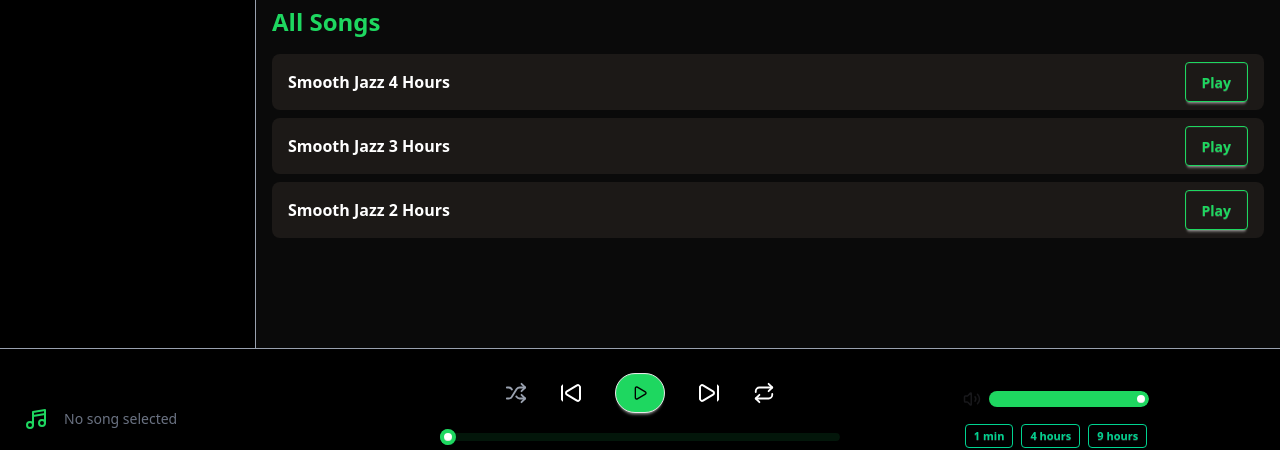
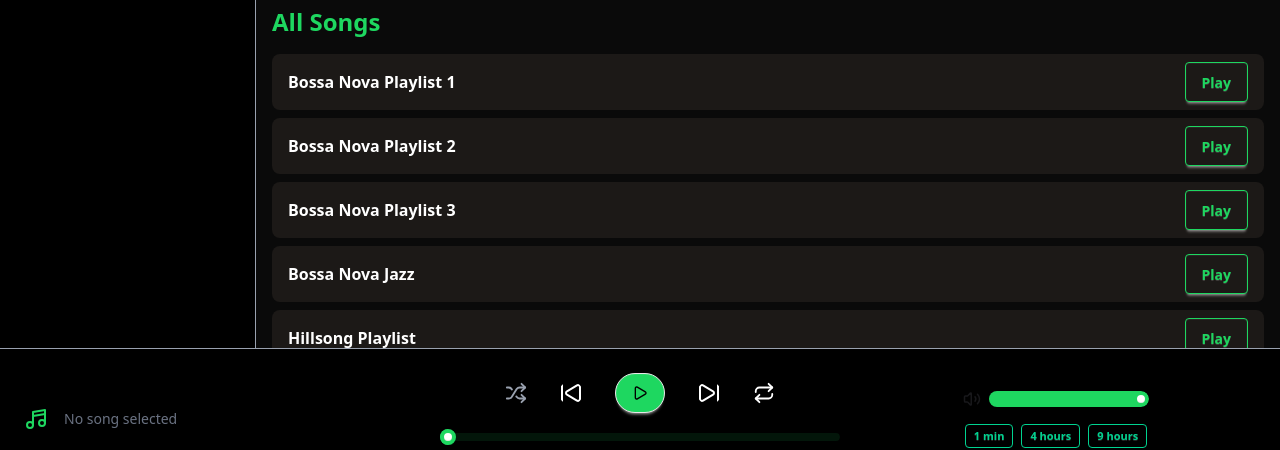
Before and after one commit to ashdroidcmd/rasp-music-player, a React (Vite) app: page / in a window 1280 px wide. Shown: the part 311-761 px from the top of the page. Built offline with nearby package versions, Linux system fonts and the light colour scheme.

Commit message:
updated and added new music

```diff
--- a/public/data/Audio.json
+++ b/public/data/Audio.json
@@ -1,17 +1,66 @@
 [
   {
     "id": 1,
-    "title": "Smooth Jazz 4 Hours",
-    "src": "https://www.dropbox.com/scl/fi/06mgm2as6z70ea7shwcoc/Smooth-Jazz-4-HOURS-Smooth-Jazz-Saxophone-Instrumental-Music-for-Relaxation-and-Chilling-Out.mp3?rlkey=gsh36c4wjnvm7gf0t75o220e1&st=7cl3ueqs&raw=1"
+    "title": "Bossa Nova Playlist 1",
+    "src": "https://www.dropbox.com/scl/fi/53ci3a7kmffe4hmdg84ba/Bossa-Nova-1.mp3?rlkey=0j9dcboaf9vjn3hnc55rj5o44&st=5khmn2yv&raw=1"
   },
   {
     "id": 2,
-    "title": "Smooth Jazz 3 Hours",
-    "src": "https://www.dropbox.com/scl/fi/cc31xmsvre4nqkp3epfkq/Smooth-Jazz-4-HOURS-Smooth-Jazz-Saxophone-Instrumental-Music-for-Relaxing-and-Chilling-Out.mp3?rlkey=omob32ox0fi4zyyercb5tdm31&st=4wwi6hdj&raw=1"
+    "title": "Bossa Nova Playlist 2",
+    "src": "https://www.dropbox.com/scl/fi/xh1dpyplein0hkuaz2ovf/Bossa-Nova-2.mp3?rlkey=xtzmsh0k1rvjtq8n9oydl9pp0&st=443uill9&raw=1"
   },
   {
     "id": 3,
-    "title": "Smooth Jazz 2 Hours",
-    "src": "https://www.dropbox.com/scl/fi/huo751zq5n6l3zi5e22ow/Smooth-Jazz-Saxophone-Music-Cool-Cafe-Vibes-Relaxing-Saxophone-Instrumental-for-Dinner-Chill.mp3?rlkey=t82sgzzuluryap5gae8f6hz24&st=hbmlkze1&raw=1"
+    "title": "Bossa Nova Playlist 3",
+    "src": "https://www.dropbox.com/scl/fi/yo55ntdbwp2cdkxgn4iw4/Bossa-Nova-Instrumental.mp3?rlkey=3g52ggojgq7la3pezl7ezn10w&st=to7lguvv&raw=1"
+  },
+  {
+    "id": 4,
+    "title": "Bossa Nova Jazz",
+    "src": "https://www.dropbox.com/scl/fi/qqbxt1oym8dfdtquflrt3/Bossa-Nova-Jazz.mp3?rlkey=xkl6d6eo8fal81634gaqkvdqs&st=wxvtbxi5&raw=1"
+  },
+  {
+    "id": 5,
+    "title": "Hillsong Playlist",
+    "src": "https://www.dropbox.com/scl/fi/5z7qrqxtnfy7bp98euv9w/Hillsong-Playlist.mp3?rlkey=lv4emkjgejqe4upq34dks4er3&st=m0im9szk&raw=1"
+  },
+  {
+    "id": 6,
+    "title": "CityAlight Playlist",
+    "src": "https://www.dropbox.com/scl/fi/x3xv43oodnpf1y7tmeqy9/CityAlight-Playlist.mp3?rlkey=2z23uamoh6ujbknij6qu4n1fu&st=o0xbycr8&raw=1"
+  },
+  {
+    "id": 7,
+    "title": "Elevation Playlist",
+    "src": "https://www.dropbox.com/scl/fi/bjcdy4e37h1asi5qtjpie/Elevation-Playlist.mp3?rlkey=sieolkyhlr45ngltx81n0lg4o&st=udkre8yq&raw=1"
+  },
+  {
+    "id": 8,
+    "title": "Hillsong Instrumental Playlist",
+    "src": "https://www.dropbox.com/scl/fi/7m9hcq5g8k9nymrxmumom/Hillsong-Instrumental.mp3?rlkey=7x7tafyve6gb9o8m28gpjffsl&st=30kbx8ab&raw=1"
+  },
+  {
+    "id": 9,
+    "title": "4 Hours Worship Song Piano Playlist",
+    "src": "https://www.dropbox.com/scl/fi/iqvyxrbgj6f9sh36tiy69/4-Hours-Worship-Piano.mp3?rlkey=0qkdrkj8mrcnnjijqe1m2zyc3&st=0eszoldg&raw=1"
+  },{
+    "id": 10,
+    "title": "Jose Mari Chan Playlist",
+    "src": "https://www.dropbox.com/scl/fi/y3cg4ofkagqodpz7k37uo/Jose-Mari-Chan-Songs.mp3?rlkey=j963zujbs54x405a7cp709zxg&st=1d2qjmwl&raw=1"
+  },
+  {
+    "id": 11,
+    "title": "100 Christmas Songs Playlist",
+    "src": "https://www.dropbox.com/scl/fi/1stcdpdvjuw9iatyh2bq9/Top-100-Christmas-Songs.mp3?rlkey=hycpipra1f9r1bvvwdm61gbh5&st=7zirm0h4&raw=1"
+  },
+  {
+    "id": 12,
+    "title": "Michael Buble Playlist",
+    "src": "https://www.dropbox.com/scl/fi/iqs193rn75ha5hgbb9hqt/Michael-Buble-Christmas-Album.mp3?rlkey=qyokmilp3ko1dj40st7jm0ceo&st=oz2t74y9&raw=1"
+  },
+  {
+    "id": 13,
+    "title": "Top 100 Christmas Songs 2",
+    "src": "https://www.dropbox.com/scl/fi/2czxaycfddb7i3k961835/Top-Christmas-Song-2.mp3?rlkey=91ayboqsoa1pzmsluavyichdn&st=67mm0629&raw-1"
   }
 ]
--- a/public/data/christian.json
+++ b/public/data/christian.json
@@ -1,7 +1,27 @@
 [
   {
     "id": 1,
-    "title": "Queen - Bohemian Rhapsody",
-    "src": "https://uc37d581bb91a0943f338b7ee2ce.dl.dropboxusercontent.com/cd/0/inline/CtITIXdPonljeFL6kISm84oEN84vqD_yH4VwOEmAfV8-lD3z4CkXT72Sl7N48Y7PT3F9If4C7YvkHRKSM3Q4gGKwcwksFOcB6S-Zkq9hn5tSA2wKCs-FtbMxlsuT9r5U5_FotpSJcJTbFDrsuvpgpMBU/file#"
+    "title": "Hillsong Playlist",
+    "src": "https://www.dropbox.com/scl/fi/5z7qrqxtnfy7bp98euv9w/Hillsong-Playlist.mp3?rlkey=lv4emkjgejqe4upq34dks4er3&st=m0im9szk&raw=1"
+  },
+  {
+    "id": 2,
+    "title": "CityAlight Playlist",
+    "src": "https://www.dropbox.com/scl/fi/x3xv43oodnpf1y7tmeqy9/CityAlight-Playlist.mp3?rlkey=2z23uamoh6ujbknij6qu4n1fu&st=o0xbycr8&raw=1"
+  },
+  {
+    "id": 3,
+    "title": "Elevation Playlist",
+    "src": "https://www.dropbox.com/scl/fi/bjcdy4e37h1asi5qtjpie/Elevation-Playlist.mp3?rlkey=sieolkyhlr45ngltx81n0lg4o&st=udkre8yq&raw=1"
+  },
+  {
+    "id": 4,
+    "title": "Hillsong Instrumental Playlist",
+    "src": "https://www.dropbox.com/scl/fi/7m9hcq5g8k9nymrxmumom/Hillsong-Instrumental.mp3?rlkey=7x7tafyve6gb9o8m28gpjffsl&st=30kbx8ab&raw=1"
+  },
+  {
+    "id": 5,
+    "title": "4 Hours Worship Song Piano Playlist",
+    "src": "https://www.dropbox.com/scl/fi/iqvyxrbgj6f9sh36tiy69/4-Hours-Worship-Piano.mp3?rlkey=0qkdrkj8mrcnnjijqe1m2zyc3&st=0eszoldg&raw=1"
   }
 ]
--- /dev/null
+++ b/public/data/christmas.json
@@ -0,0 +1,22 @@
+[
+  {
+    "id": 1,
+    "title": "Jose Mari Chan Playlist",
+    "src": "https://www.dropbox.com/scl/fi/y3cg4ofkagqodpz7k37uo/Jose-Mari-Chan-Songs.mp3?rlkey=j963zujbs54x405a7cp709zxg&st=1d2qjmwl&raw=1"
+  },
+  {
+    "id": 2,
+    "title": "100 Christmas Songs Playlist",
+    "src": "https://www.dropbox.com/scl/fi/1stcdpdvjuw9iatyh2bq9/Top-100-Christmas-Songs.mp3?rlkey=hycpipra1f9r1bvvwdm61gbh5&st=7zirm0h4&raw=1"
+  },
+  {
+    "id": 3,
+    "title": "Michael Buble Playlist",
+    "src": "https://www.dropbox.com/scl/fi/iqs193rn75ha5hgbb9hqt/Michael-Buble-Christmas-Album.mp3?rlkey=qyokmilp3ko1dj40st7jm0ceo&st=oz2t74y9&raw=1"
+  },
+  {
+    "id": 3,
+    "title": "Top 100 Christmas Songs 2",
+    "src": "https://www.dropbox.com/scl/fi/2czxaycfddb7i3k961835/Top-Christmas-Song-2.mp3?rlkey=91ayboqsoa1pzmsluavyichdn&st=67mm0629&raw-1"
+  }
+]
--- a/public/data/jazz.json
+++ b/public/data/jazz.json
@@ -1,17 +1,22 @@
 [
   {
     "id": 1,
-    "title": "Smooth Jazz 4 Hours",
-    "src": "https://www.dropbox.com/scl/fi/06mgm2as6z70ea7shwcoc/Smooth-Jazz-4-HOURS-Smooth-Jazz-Saxophone-Instrumental-Music-for-Relaxation-and-Chilling-Out.mp3?rlkey=gsh36c4wjnvm7gf0t75o220e1&st=7cl3ueqs&raw=1"
+    "title": "Bossa Nova Playlist 1",
+    "src": "https://www.dropbox.com/scl/fi/53ci3a7kmffe4hmdg84ba/Bossa-Nova-1.mp3?rlkey=0j9dcboaf9vjn3hnc55rj5o44&st=5khmn2yv&raw=1"
   },
   {
     "id": 2,
-    "title": "Smooth Jazz 3 Hours",
-    "src": "https://www.dropbox.com/scl/fi/cc31xmsvre4nqkp3epfkq/Smooth-Jazz-4-HOURS-Smooth-Jazz-Saxophone-Instrumental-Music-for-Relaxing-and-Chilling-Out.mp3?rlkey=omob32ox0fi4zyyercb5tdm31&st=4wwi6hdj&raw=1"
+    "title": "Bossa Nova Playlist 2",
+    "src": "https://www.dropbox.com/scl/fi/xh1dpyplein0hkuaz2ovf/Bossa-Nova-2.mp3?rlkey=xtzmsh0k1rvjtq8n9oydl9pp0&st=443uill9&raw=1"
   },
   {
     "id": 3,
-    "title": "Smooth Jazz 2 Hours",
-    "src": "https://www.dropbox.com/scl/fi/huo751zq5n6l3zi5e22ow/Smooth-Jazz-Saxophone-Music-Cool-Cafe-Vibes-Relaxing-Saxophone-Instrumental-for-Dinner-Chill.mp3?rlkey=t82sgzzuluryap5gae8f6hz24&st=hbmlkze1&raw=1"
+    "title": "Bossa Nova Playlist 3",
+    "src": "https://www.dropbox.com/scl/fi/yo55ntdbwp2cdkxgn4iw4/Bossa-Nova-Instrumental.mp3?rlkey=3g52ggojgq7la3pezl7ezn10w&st=to7lguvv&raw=1"
+  },
+  {
+    "id": 4,
+    "title": "Bossa Nova Jazz",
+    "src": "https://www.dropbox.com/scl/fi/qqbxt1oym8dfdtquflrt3/Bossa-Nova-Jazz.mp3?rlkey=xkl6d6eo8fal81634gaqkvdqs&st=wxvtbxi5&raw=1"
   }
 ]
--- a/src/components/Hero.jsx
+++ b/src/components/Hero.jsx
@@ -24,7 +24,7 @@ const Hero = () => {
 
         {/* Image or Illustration */}
         <div className="flex flex-1 justify-center">
-          <img src="/logo.png" alt="ACE Logo" className="w-44 md:w-55" />
+          <img src="/logo.png" alt="ACE Logo" className="w-44 md:w-55" loading="lazy" />
         </div>
       </div>
     </section>
--- /dev/null
+++ b/src/pages/AddSongs.jsx
@@ -0,0 +1,11 @@
+import React from 'react'
+
+const AddSongs = () => {
+  return (
+    <div>
+
+    </div>
+  )
+}
+
+export default AddSongs
--- a/src/pages/Playlists.jsx
+++ b/src/pages/Playlists.jsx
@@ -1,8 +1,9 @@
 import { Link } from "react-router-dom";
 
 const playlists = [
-  { name: "Jazz Music", file: "jazz.json" },
+  { name: "Hallway Jazz Music", file: "jazz.json" },
   { name: "Christian Songs", file: "christian.json" },
+  { name: "Christmas Songs", file: "christmas.json" },
 ];
 
 const Playlists = () => {
@@ -22,7 +23,7 @@ const Playlists = () => {
                 className="cursor-pointer rounded-xl bg-stone-900 p-6 shadow transition hover:bg-green-950 hover:shadow-lg"
               >
                 <h2 className="mb-2 text-xl font-semibold text-white">
-                  {name} Playlist
+                  {name}
                 </h2>
                 <p className="text-sm text-gray-400">Tap to view songs</p>
               </Link>
--- a/vite.config.js
+++ b/vite.config.js
@@ -4,5 +4,8 @@ import react from "@vitejs/plugin-react";
 
 export default defineConfig({
   plugins: [tailwindcss(), react()],
-  base: process.env.VITE_BASE_PATH || "/"
+  base: process.env.VITE_BASE_PATH || "/",
+  build: {
+    target: "es2015",
+  },
 });
```
